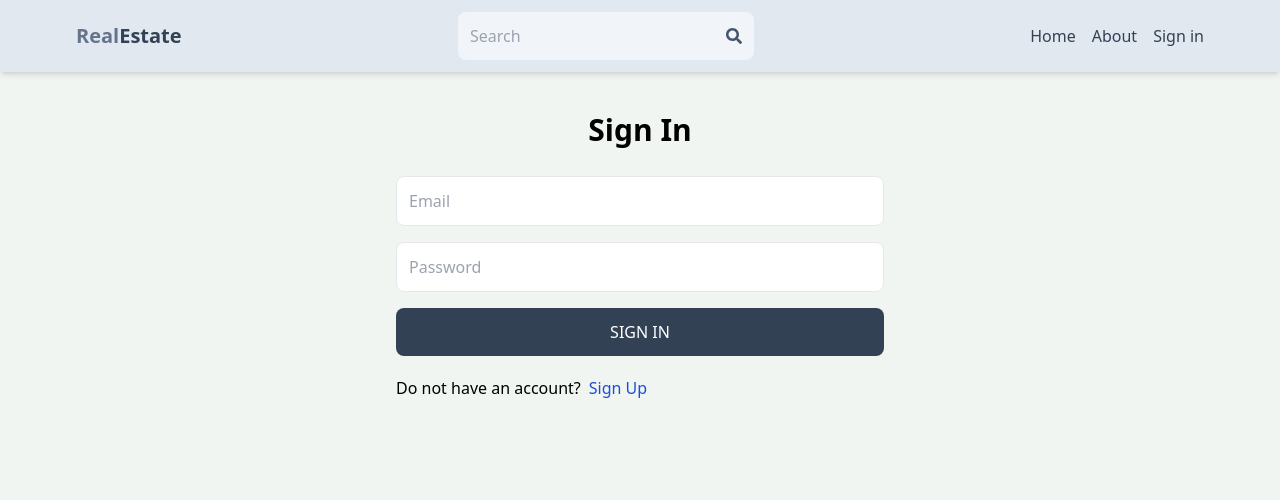
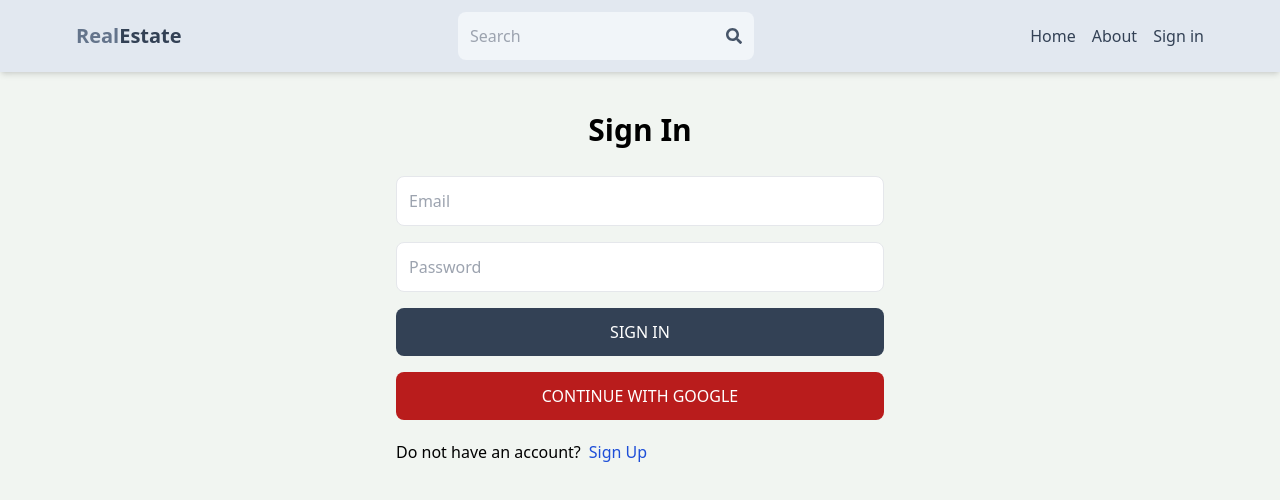
Before and after one commit to Nderim45/estate-frontend, a React (Vite) app: page /sign-in in a window 1280 px wide. Shown: the top 500 px of the page. Built offline with nearby package versions, Linux system fonts and the light colour scheme; no server answers.

Commit message:
Added google auth button

```diff
--- a/package.json
+++ b/package.json
@@ -11,6 +11,7 @@
   },
   "dependencies": {
     "@reduxjs/toolkit": "^2.1.0",
+    "firebase": "^10.7.2",
     "react": "^18.2.0",
     "react-dom": "^18.2.0",
     "react-icons": "^5.0.1",
--- /dev/null
+++ b/src/components/OAuth.jsx
@@ -0,0 +1,50 @@
+import React from "react";
+import { GoogleAuthProvider, getAuth, signInWithPopup } from "firebase/auth";
+import { app } from "../firebase";
+import { useDispatch } from "react-redux";
+import { signInSuccess } from "../redux/user/userSlice";
+import { useNavigate } from "react-router-dom";
+
+const OAuth = () => {
+  const navigate = useNavigate();
+  const dispatch = useDispatch();
+  const handleGoogleClick = async () => {
+    try {
+      const provider = new GoogleAuthProvider();
+      const auth = getAuth(app);
+      const result = await signInWithPopup(auth, provider);
+
+      const res = await fetch(
+        `${import.meta.env.VITE_APP_BACKEND_URL}/auth/google`,
+        {
+          method: "POST",
+          headers: {
+            "Content-Type": "application/json",
+          },
+          body: JSON.stringify({
+            name: result.user.displayName,
+            email: result.user.email,
+            photo: result.user.photoURL,
+          }),
+        }
+      );
+
+      const data = await res.json();
+      dispatch(signInSuccess(data));
+      navigate("/");
+    } catch (error) {
+      console.log("Could not sign in with google", error);
+    }
+  };
+  return (
+    <button
+      onClick={handleGoogleClick}
+      type="submit"
+      className="bg-red-700 text-white p-3 rounded-lg uppercase hover:oppacity-95"
+    >
+      Continue with google
+    </button>
+  );
+};
+
+export default OAuth;
--- /dev/null
+++ b/src/firebase.js
@@ -0,0 +1,17 @@
+// Import the functions you need from the SDKs you need
+import { initializeApp } from "firebase/app";
+// TODO: Add SDKs for Firebase products that you want to use
+// https://firebase.google.com/docs/web/setup#available-libraries
+
+// Your web app's Firebase configuration
+const firebaseConfig = {
+  apiKey: import.meta.env.VITE_APP_FIREBASE_API_KEY,
+  authDomain: "real-estate-2482b.firebaseapp.com",
+  projectId: "real-estate-2482b",
+  storageBucket: "real-estate-2482b.appspot.com",
+  messagingSenderId: "755118913809",
+  appId: "1:755118913809:web:d66550f7bce585f38774b0",
+};
+
+// Initialize Firebase
+export const app = initializeApp(firebaseConfig);
--- a/src/pages/SignIn.jsx
+++ b/src/pages/SignIn.jsx
@@ -6,6 +6,7 @@
   signInSuccess,
   signInFailure,
 } from "../redux/user/userSlice";
+import OAuth from "../components/OAuth";
 
 const SignIn = () => {
   const navigate = useNavigate();
@@ -69,6 +70,7 @@
         >
           {loading ? "Loading..." : "Sign In"}
         </button>
+        <OAuth />
       </form>
 
       <div className="flex gap-2 mt-5">
--- a/src/pages/SignUp.jsx
+++ b/src/pages/SignUp.jsx
@@ -1,5 +1,6 @@
 import React, { useState } from "react";
 import { Link, useNavigate } from "react-router-dom";
+import OAuth from "../components/OAuth";
 
 const SignUp = () => {
   const navigate = useNavigate();
@@ -72,6 +73,7 @@
         >
           {loading ? "Loading..." : "Sign Up"}
         </button>
+        <OAuth />
       </form>
 
       <div className="flex gap-2 mt-5">
```
Also changed, not shown: 1 other file (tests, documents, lock files or other folders).
